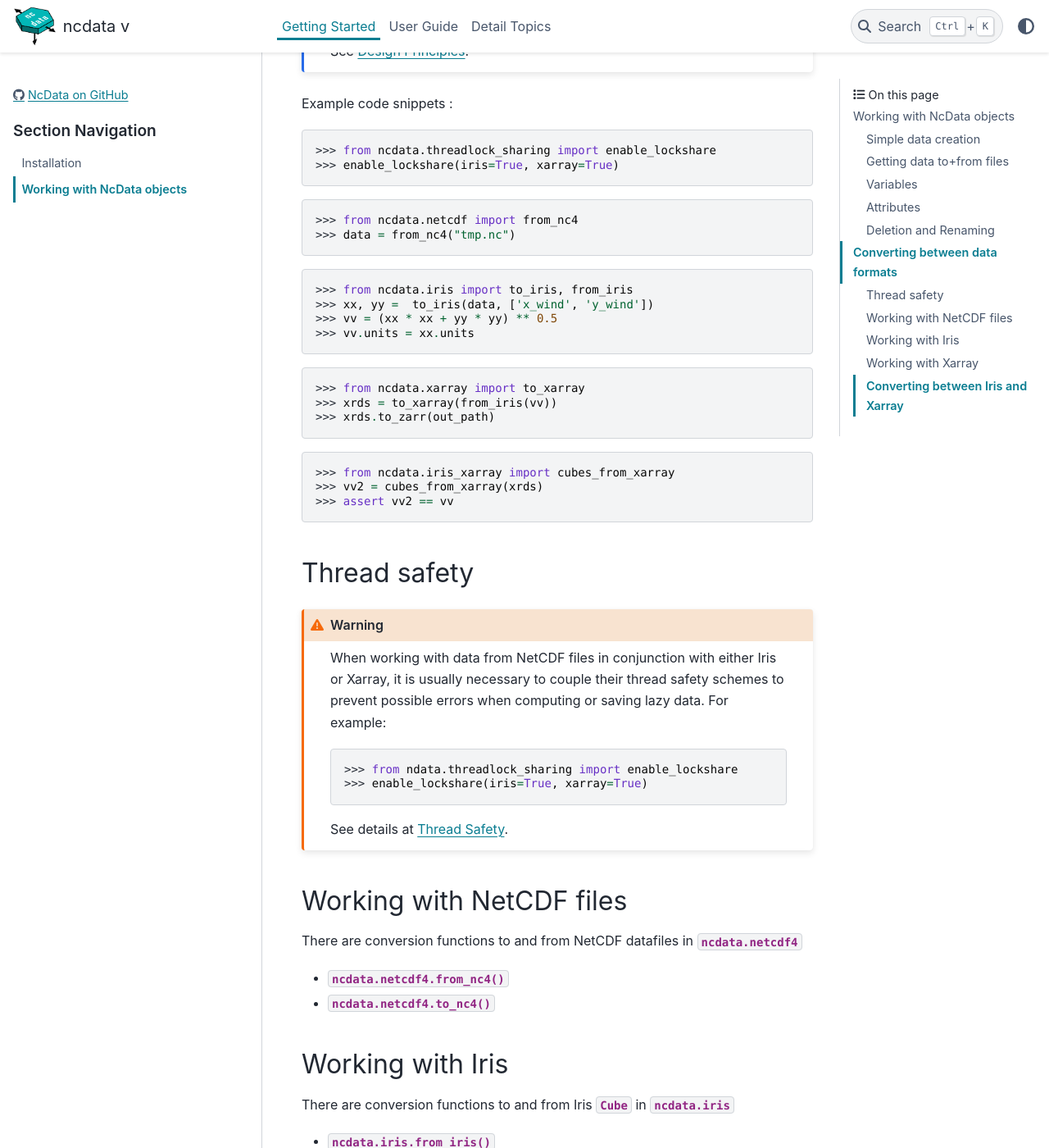
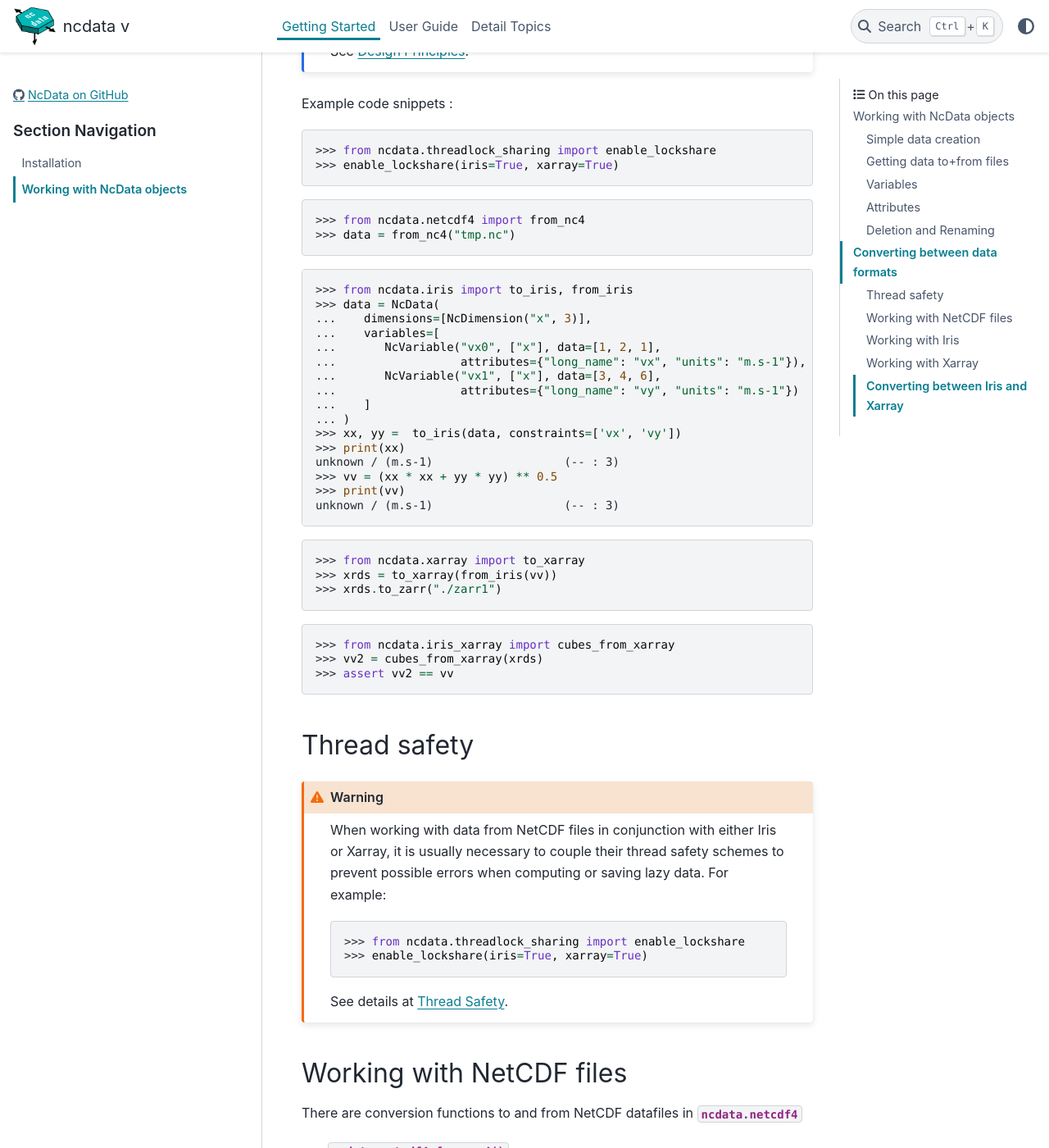
Before and after one commit to pp-mo/ncdata, a Sphinx documentation site: the page built from docs/userdocs/getting_started/introduction.rst, in a window 1280 px wide and 1400 px high, scrolled down 4624 px. Shown: the whole window at 82% size. Built offline with Sphinx 7.4.7 and the PyData theme 0.15.4, drawn with Linux system fonts in a browser that asks for light colours; pages that are not in the unit, such as notebooks, are missing from menus; the version number could not be read and is left out.

Commit message:
Odd fixes.

```diff
--- a/docs/userdocs/getting_started/introduction.rst
+++ b/docs/userdocs/getting_started/introduction.rst
@@ -72,7 +72,7 @@ Simple example:
     >>> print(check_output('ncdump -h tmp.nc', shell=True).decode())
     netcdf tmp {
     dimensions:
-    	x = 3 ;
+    ...x = 3 ;
     }
     <BLANKLINE>
     >>> data2 = from_nc4(filepath)
@@ -234,21 +234,33 @@ Example code snippets :
 
 .. code-block:: python
 
-    >>> from ncdata.netcdf import from_nc4
+    >>> from ncdata.netcdf4 import from_nc4
     >>> data = from_nc4("tmp.nc")
 
 .. code-block:: python
 
     >>> from ncdata.iris import to_iris, from_iris
-    >>> xx, yy =  to_iris(data, ['x_wind', 'y_wind'])
+    >>> data = NcData(
+    ...    dimensions=[NcDimension("x", 3)],
+    ...    variables=[
+    ...       NcVariable("vx0", ["x"], data=[1, 2, 1],
+    ...                  attributes={"long_name": "vx", "units": "m.s-1"}),
+    ...       NcVariable("vx1", ["x"], data=[3, 4, 6],
+    ...                  attributes={"long_name": "vy", "units": "m.s-1"})
+    ...    ]
+    ... )
+    >>> xx, yy =  to_iris(data, constraints=['vx', 'vy'])
+    >>> print(xx)
+    unknown / (m.s-1)                   (-- : 3)
     >>> vv = (xx * xx + yy * yy) ** 0.5
-    >>> vv.units = xx.units
+    >>> print(vv)
+    unknown / (m.s-1)                   (-- : 3)
 
 .. code-block:: python
 
     >>> from ncdata.xarray import to_xarray
     >>> xrds = to_xarray(from_iris(vv))
-    >>> xrds.to_zarr(out_path)
+    >>> xrds.to_zarr("./zarr1")
 
 .. code-block:: python
 
@@ -268,7 +280,7 @@ Thread safety
 
     .. code-block:: python
 
-        >>> from ndata.threadlock_sharing import enable_lockshare
+        >>> from ncdata.threadlock_sharing import enable_lockshare
         >>> enable_lockshare(iris=True, xarray=True)
 
     See details at :ref:`thread_safety`.
```
